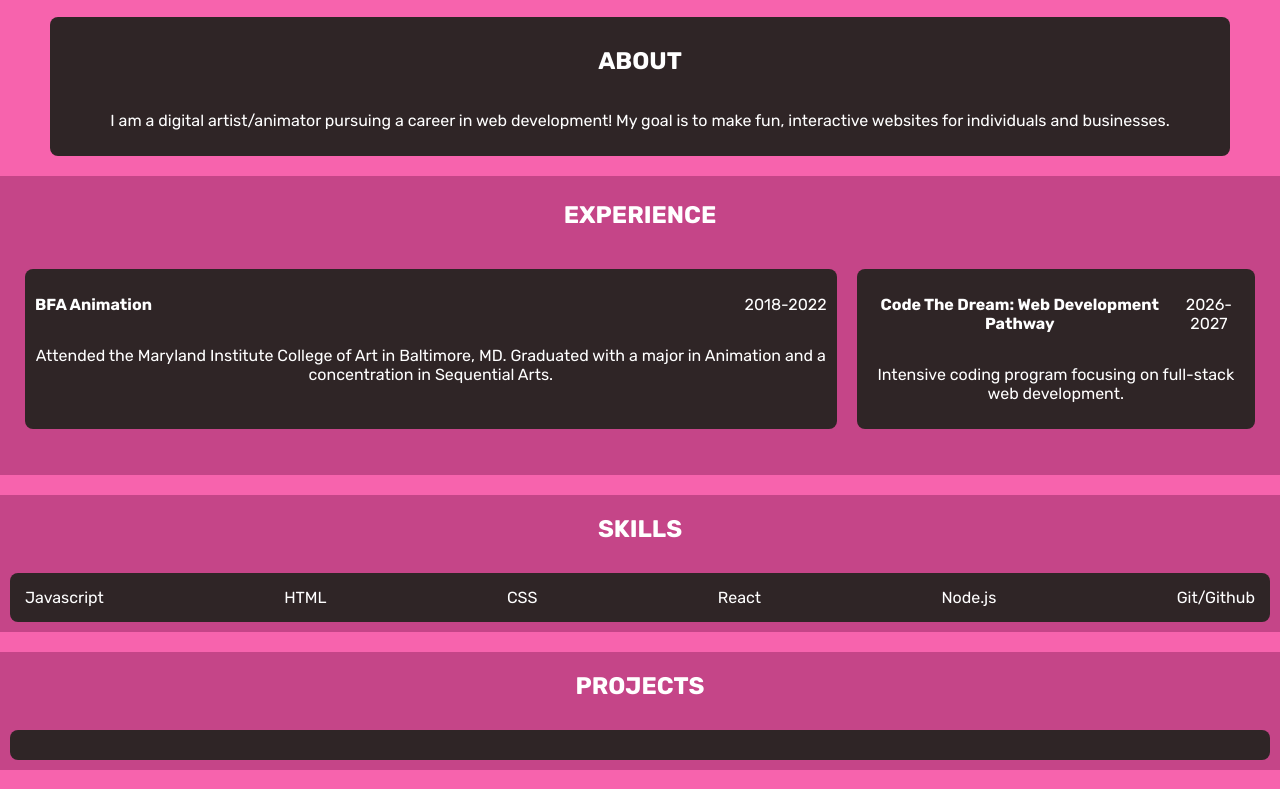
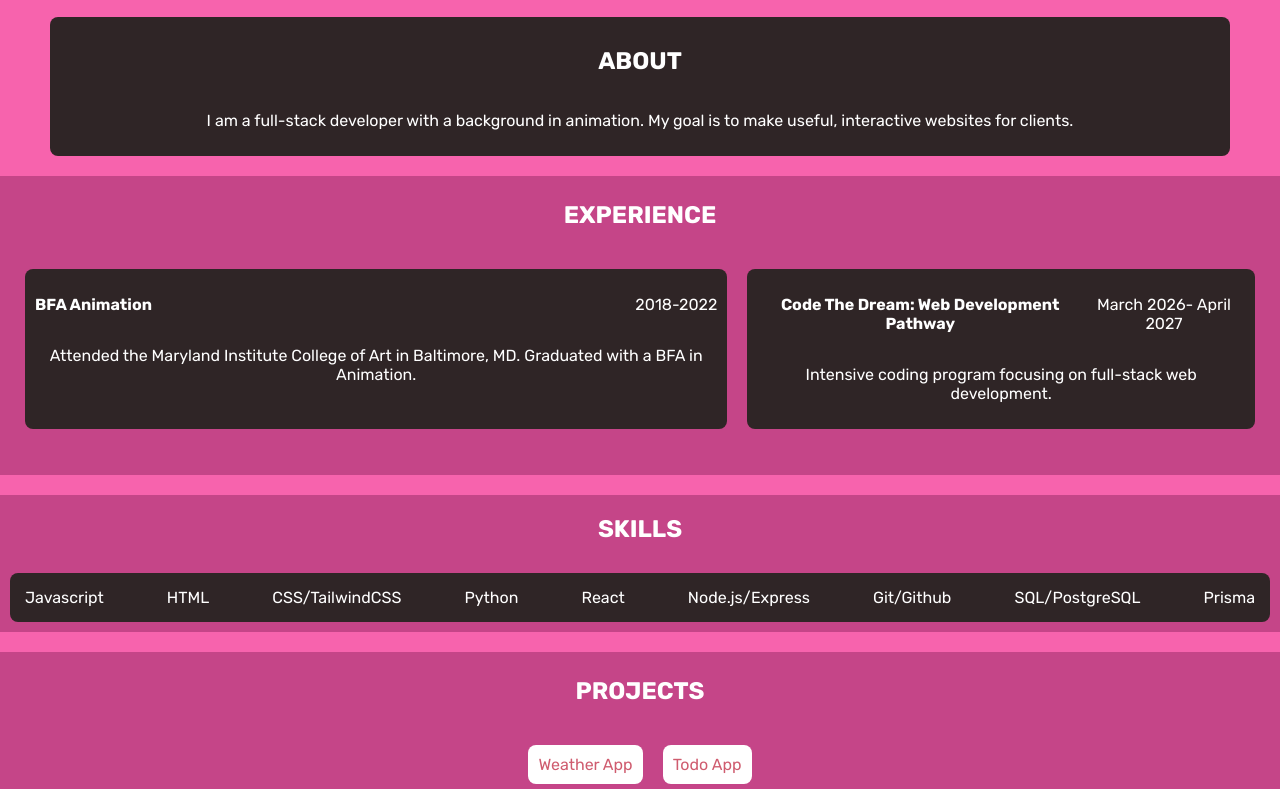
Before and after one commit to shidoco/sydni-warren-introctd, a plain HTML site: page index.html in a window 1280 px wide. Shown: the part 571-1360 px from the top of the page. Drawn offline with Linux system fonts and the light colour scheme; no server answers.

Commit message:
project section edits

```diff
--- a/CSS/index.css
+++ b/CSS/index.css
@@ -110,24 +110,31 @@ h2 {
 }
 
 #Projects {
+    padding: 5px;
     margin: 20px 0px 5px 0px;
     background-color: rgba(82, 0, 50, 0.3);
-    display: flex;
-    flex-direction: column;
+    text-align: center;
 }
 
 #Projects ul {
     display: flex;
-    flex-direction: row;
-    justify-content: space-between;
-    background-color: rgb(47, 37, 38);
-    border-radius: 8px;
-    margin: 10px;
-    padding: 15px;
-    text-align: center;
-    list-style-type: none;
+    justify-content: center;
 }
 
+.projects {
+    padding: 10px;
+    margin: 0;
+    list-style: none;
+    display: flex;
+}
+
+.projects li,
+.conlist li {
+    margin: 10px;
+    padding: 10px;
+    background-color: white;
+    border-radius: 8px;
+}
 
 #Connect {
     padding: 5px;
@@ -148,21 +155,17 @@ h2 {
     display: flex;
 }
 
-.conlist li {
-    margin: 10px;
-    padding: 10px;
-    background-color: white;
-    border-radius: 8px;
-}
-
+#Projects a,
 #Connect a {
     text-decoration: none;
 }
 
+#Projects a:visited,
 #Connect a:visited {
     color: rgb(105, 84, 88);
 }
 
+#Projects a:link,
 #Connect a:link {
     color: rgb(207, 92, 111);
 }
@@ -182,8 +185,9 @@ h2 {
 
 #Skills ul {
     display: flex;
-    align-items: flex-start;
     justify-content: space-between;
+    gap: 1rem;
+    flex-wrap: wrap;
     background-color: rgb(47, 37, 38);
     border-radius: 8px;
     margin: 10px;
--- a/JS/index.js
+++ b/JS/index.js
@@ -22,7 +22,7 @@ newFooter.appendChild(copyright);
 
 // Skills
 
-const techSkills = ["Javascript", "HTML", "CSS", "React", "Node.js", "Git/Github"];
+const techSkills = ["Javascript", "HTML", "CSS/TailwindCSS", "Python", "React", "Node.js/Express", "Git/Github", "SQL/PostgreSQL", "Prisma"];
 
 const skillsSection = document.getElementById('Skills');
 
@@ -61,15 +61,17 @@ messageForm.addEventListener('submit', (event) => {
 const projectSection = document.getElementById('Projects');
 const projectList = projectSection.querySelector('ul');
 
+/* Previous code for assignment:
 fetch('https://api.github.com/users/shidoco/repos')
 .then(response => response.json())
 .then(repositories => {
     console.log(repositories);
 
-    for (let i = 0; i < repositories.length; i++) {
+   for (let i = 0; i < repositories.length; i++) {
         const project = document.createElement('li');
         project.innerText = repositories[i].name;
         projectList.appendChild(project);
     }
 })
 .catch(error => console.error('Github fetch error:', error));
+*/
--- a/index.html
+++ b/index.html
@@ -40,7 +40,7 @@
 
         <section id="About">
             <h2>About</h2>
-            <p>I am a digital artist/animator pursuing a career in web development! My goal is to make fun, interactive websites for individuals and businesses. </p>
+            <p>I am a full-stack developer with a background in animation. My goal is to make useful, interactive websites for clients. </p>
         </section>
 
         <section id="Experience">
@@ -51,12 +51,12 @@
                         <p class="title">BFA Animation</p>
                         <p class="date">2018-2022</p>
                     </div>
-                    <p class="description">Attended the Maryland Institute College of Art in Baltimore, MD. Graduated with a major in Animation and a concentration in Sequential Arts.</p>
+                    <p class="description">Attended the Maryland Institute College of Art in Baltimore, MD. Graduated with a BFA in Animation.</p>
                 </li>
                 <li>
                     <div class="expheader">
                         <p class="title">Code The Dream: Web Development Pathway</p>
-                        <p class="date">2026-2027</p>
+                        <p class="date">March 2026- April 2027</p>
                     </div>
                     <p class="description">Intensive coding program focusing on full-stack web development.</p>
                 </li>
@@ -72,16 +72,17 @@
 
         <section id="Projects">
             <h2>Projects</h2>
-            <ul>
-
+            <ul class="projects">
+                <li><a href="https://sydniwarren-portfolio.netlify.app/openapi/openapi">Weather App</a></li>
+                <li><a href="https://sydniwarren-todo-app.vercel.app/" target="_blank" rel="noopener noreferrer">Todo App</a></li>
             </ul>
         </section>
 
         <section id="Connect">
             <h2>Connect</h2>
             <ul class="conlist">
-                <li><a href="https://github.com/shidoco">Github</a></li>
-                <li><a href="https://www.linkedin.com/in/sydniwarren/">LinkedIn</a></li>
+                <li><a href="https://github.com/shidoco" target="_blank" rel="noopener noreferrer">Github</a></li>
+                <li><a href="https://www.linkedin.com/in/sydniwarren/" target="_blank" rel="noopener noreferrer">LinkedIn</a></li>
             </ul>
         </section>
 
@@ -109,6 +110,6 @@
 
         <footer></footer>
 
-        <script src="js/index.js"></script>
+        <script src="JS/index.js"></script>
     </body>
 </html>
```
